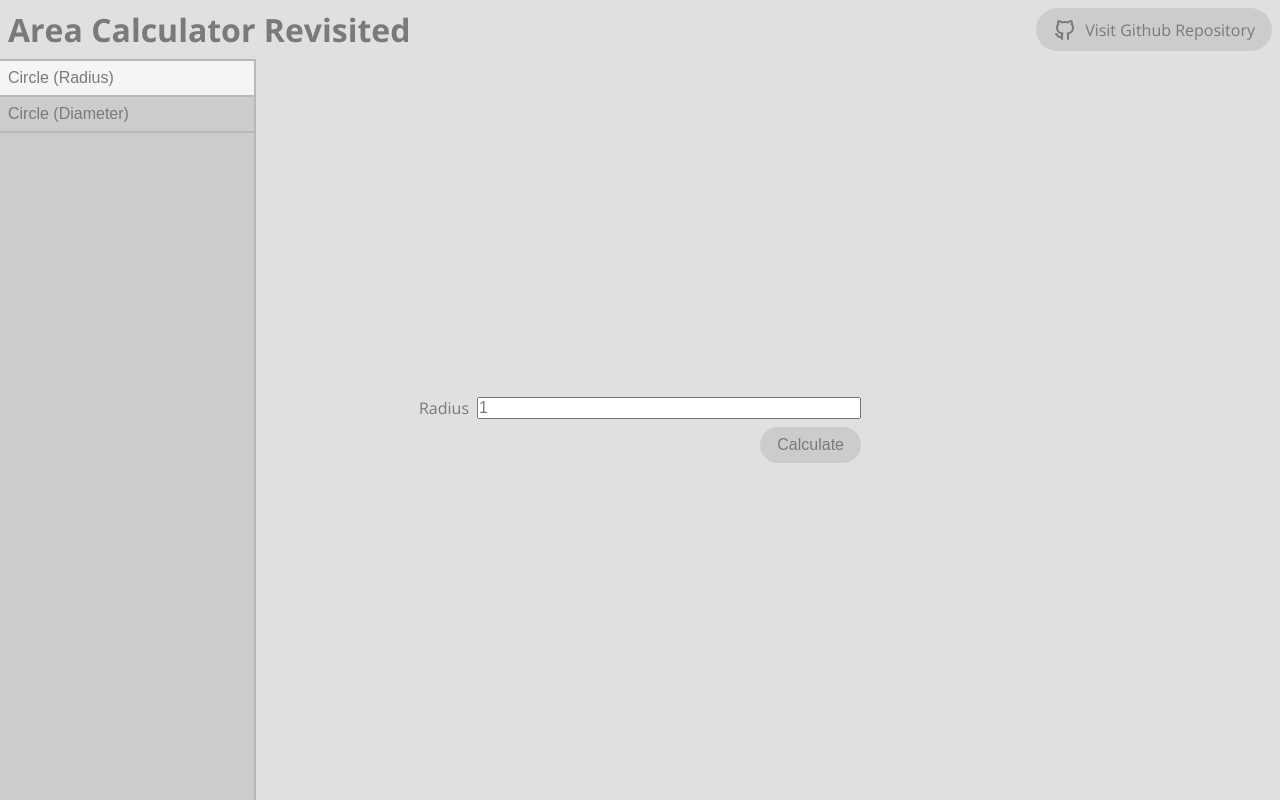
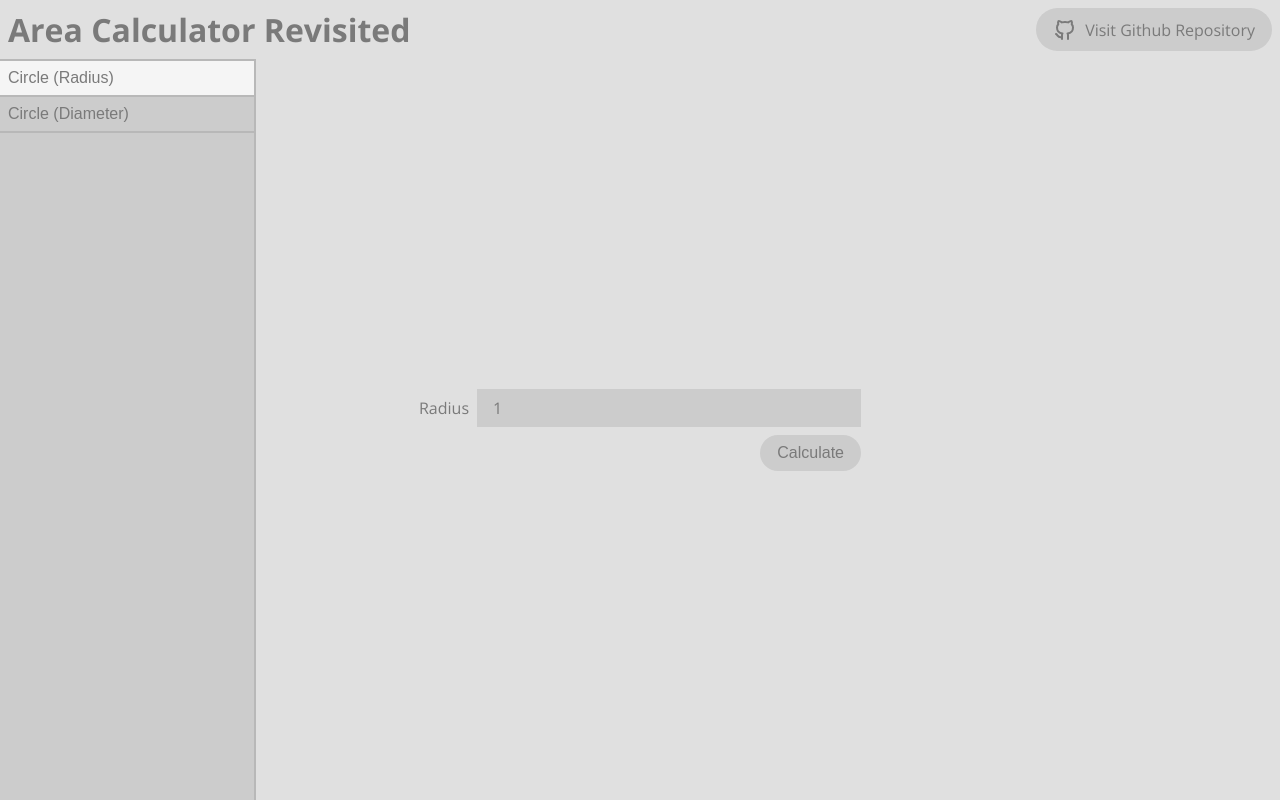
Before and after one commit to hildergill/area-calculator-revisited, a React (Vite) app: page / in a window 1280 px wide. Built offline with nearby package versions, Linux system fonts and the light colour scheme.

Commit message:
This is good

```diff
--- a/src/components/NumberInput.tsx
+++ b/src/components/NumberInput.tsx
@@ -1,3 +1,5 @@
+import NumberInputStyles from "../styles/NumberInput.module.scss";
+
 type NumberInputProps = {
 	name: string;
 };
@@ -5,7 +7,9 @@ type NumberInputProps = {
 const NumberInput = (props: NumberInputProps) => {
 	const { name }: NumberInputProps = props;
 
-	return <input type="number" name={name} id={name} min={1} step={0.01} value={1} required />;
+	const { numberInput } = NumberInputStyles;
+
+	return <input className={numberInput} type="number" name={name} id={name} min={1} step={0.01} value={1} required />;
 };
 
 export default NumberInput;
--- a/src/styles/NumberInput.module.scss
+++ b/src/styles/NumberInput.module.scss
@@ -1,3 +1,9 @@
+@use "./constants.scss";
+
 .numberInput {
-	padding: 0.2rem 0.5rem;
+	background-color: map-get(constants.$colors-background, "dark");
+	border: none;
+	padding: 0.5rem 1rem;
+	font-size: 1rem;
+	font-family: "Open Sans", sans-serif;
 }
```
